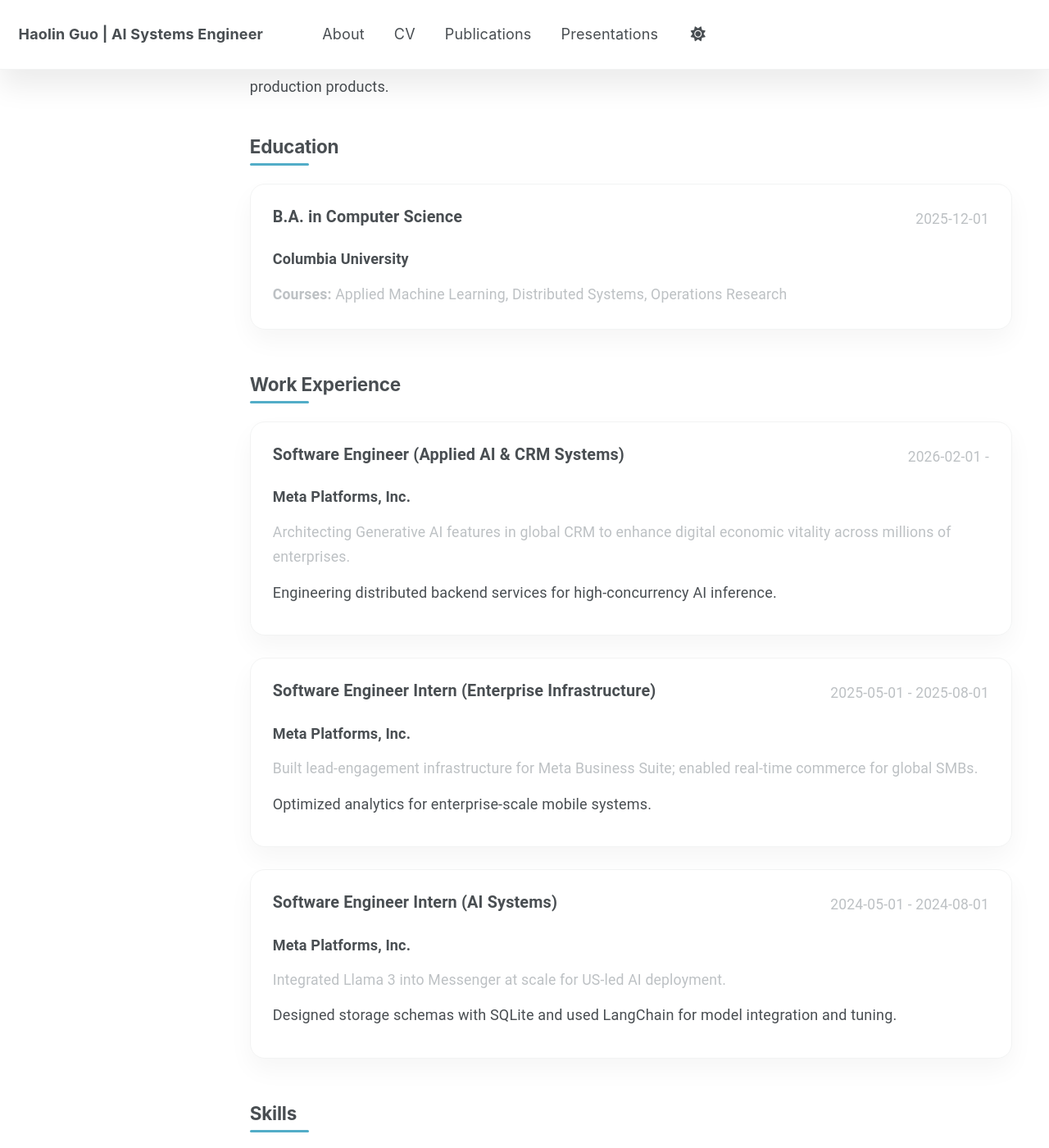
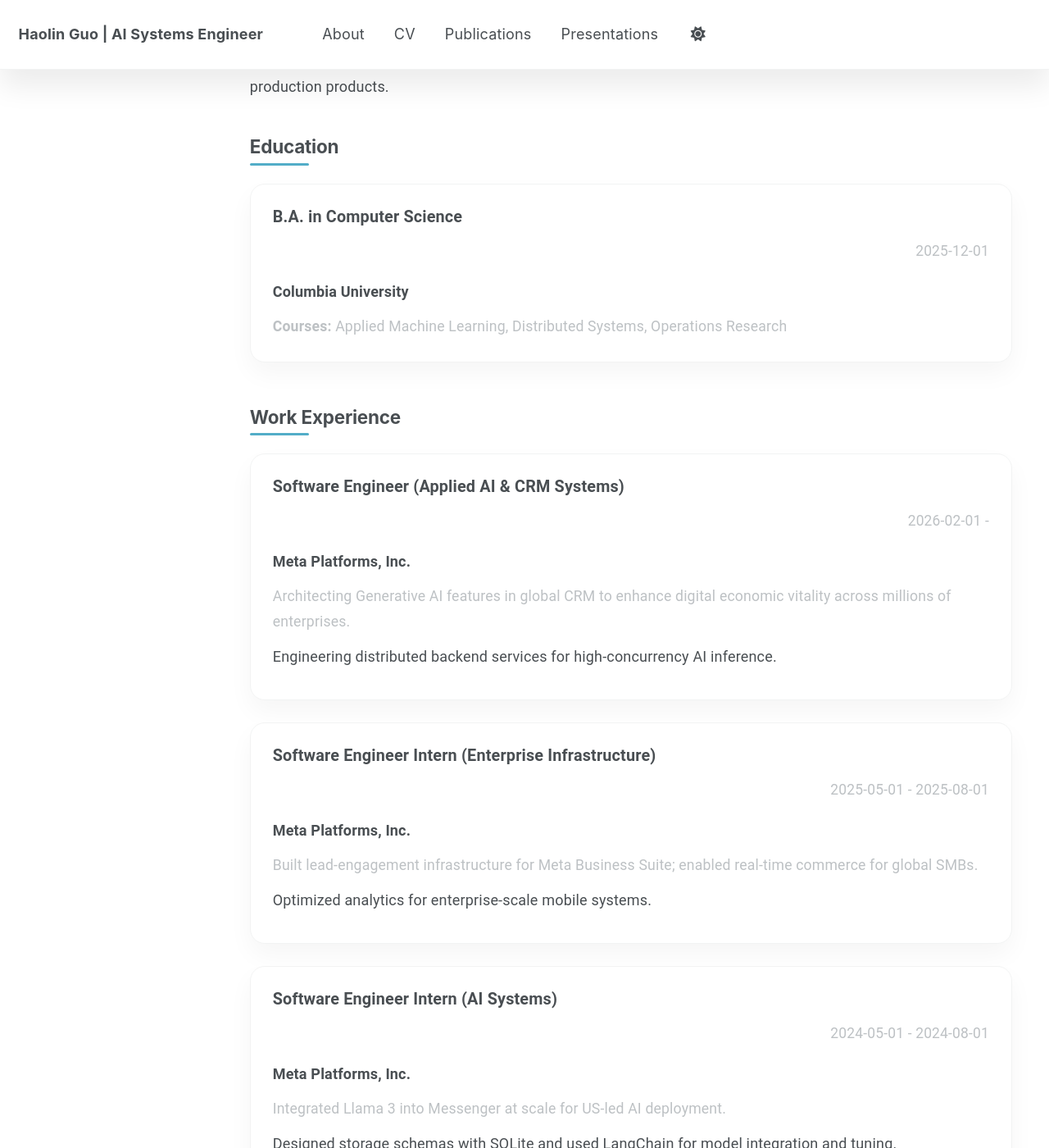
Before and after one commit to garyguo123456789/garyguo123456789.github.io, a Jekyll site: the page built from _pages/cv-json.md, in a window 1280 px wide and 1400 px high, scrolled down 641 px. Shown: the whole window at 82% size. Built offline with Jekyll 4.4.1, drawn with Linux system fonts in a browser that asks for light colours; a script bundle is joined from its source files by our own code; library files that are not in the unit come from our copies; some of the changed text lies outside the part shown.

Commit message:
update date alignment

```diff
--- a/_includes/cv-template.html
+++ b/_includes/cv-template.html
@@ -115,25 +115,6 @@
       </li>
       {% endfor %}
     </ul>
-  </div>
-  {% endif %}
-
-  {% if cv.skills.size > 0 %}
-  <!-- Skills -->
-  <div class="cv-section">
-    <h2>Skills</h2>
-    <div class="cv-skills">
-      {% for skill in cv.skills %}
-      <div class="cv-skill-category">
-        <h3>{{ skill.name }}</h3>
-        <ul class="cv-skill-list">
-          {% for keyword in skill.keywords %}
-          <li>{{ keyword }}</li>
-          {% endfor %}
-        </ul>
-      </div>
-      {% endfor %}
-    </div>
   </div>
   {% endif %}
 
@@ -308,4 +289,23 @@
     </ul>
   </div>
   {% endif %}
+
+  {% if cv.skills.size > 0 %}
+  <!-- Skills -->
+  <div class="cv-section">
+    <h2>Skills</h2>
+    <div class="cv-skills">
+      {% for skill in cv.skills %}
+      <div class="cv-skill-category">
+        <h3>{{ skill.name }}</h3>
+        <ul class="cv-skill-list">
+          {% for keyword in skill.keywords %}
+          <li>{{ keyword }}</li>
+          {% endfor %}
+        </ul>
+      </div>
+      {% endfor %}
+    </div>
+  </div>
+  {% endif %}
 </div>
--- a/_sass/layout/_json_cv.scss
+++ b/_sass/layout/_json_cv.scss
@@ -139,15 +139,22 @@
 .cv-item-header {
   display: flex;
   flex-wrap: wrap;
-  justify-content: space-between;
   gap: 0.75rem;
   margin-bottom: 1rem;
+  align-items: flex-start;
+}
+
+.cv-item-header .cv-item-date {
+  flex-basis: 100%;
+  text-align: right;
 }
 
 .cv-item-title {
   font-weight: 700;
   font-size: 1.1rem;
   line-height: 1.3;
+  flex: 1;
+  min-width: 0;
 }
 
 .cv-item-date {
```
